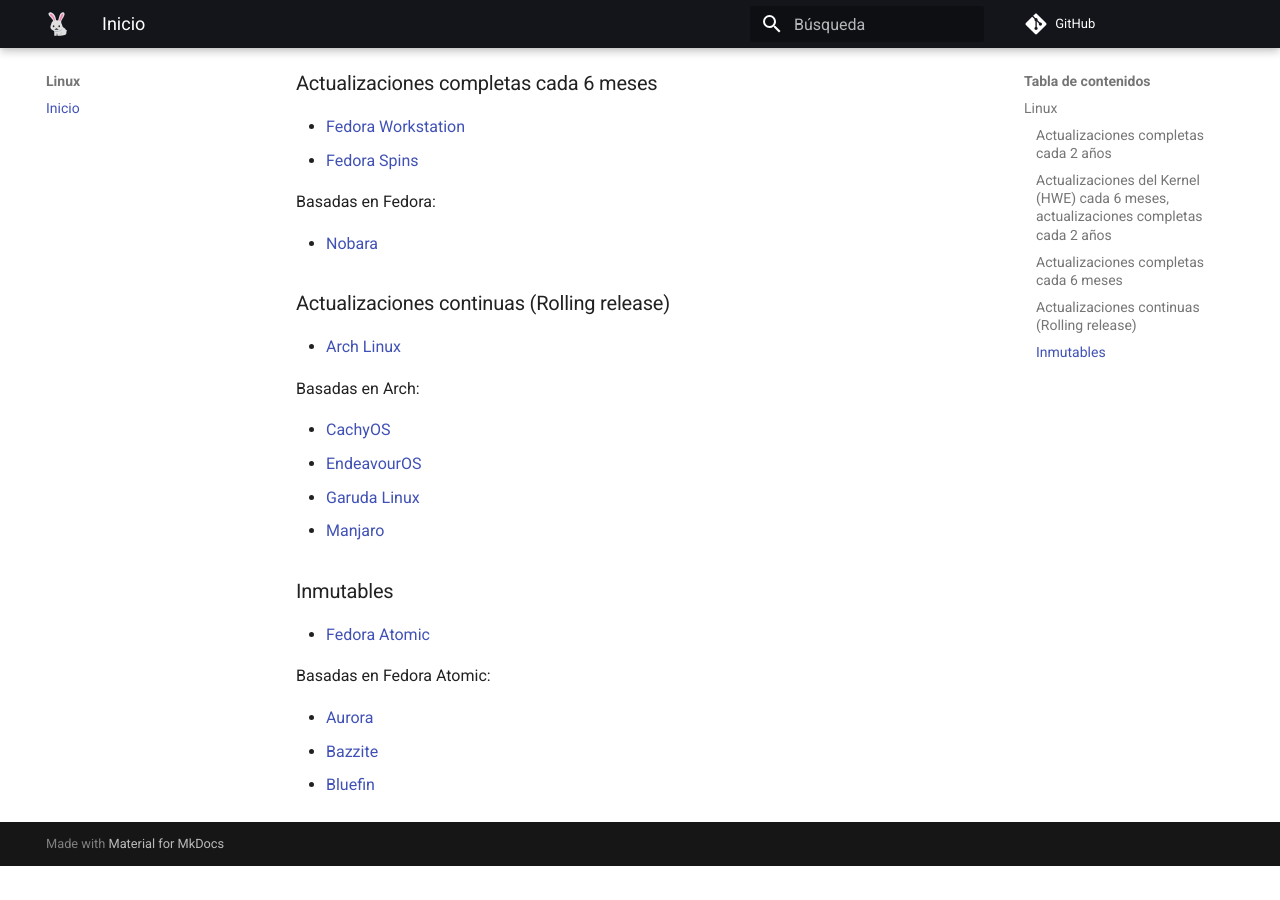
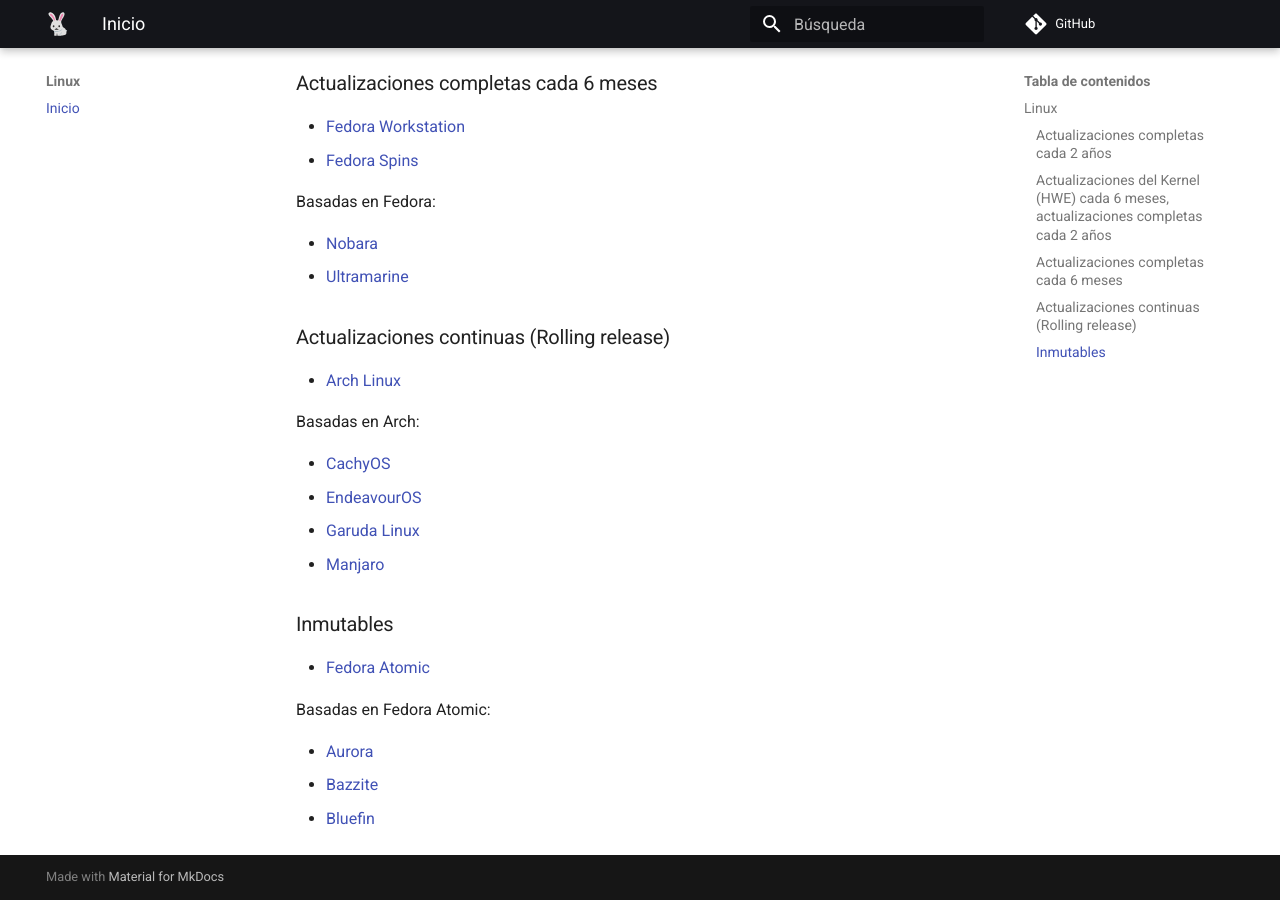
Before and after one commit to anomalouscode/wiki, an MkDocs documentation site: the page built from docs/linux/index.md, in a window 1280 px wide and 900 px high, scrolled down 883 px. Built offline with MkDocs 1.6.1 and Material for MkDocs 9.7.7, drawn with Linux system fonts in a browser that asks for light colours; comment, search, counter and statistics services are not loaded; before the commit the page ends 1749 px from its top, so only the background shows below that.

Commit message:
Update index.md

```diff
--- a/docs/linux/index.md
+++ b/docs/linux/index.md
@@ -38,6 +38,7 @@
 Basadas en Fedora:
 
 - [Nobara](https://nobaraproject.org/)
+- [Ultramarine](https://ultramarine-linux.org/)
 
 ### Actualizaciones continuas (Rolling release)
 
```
